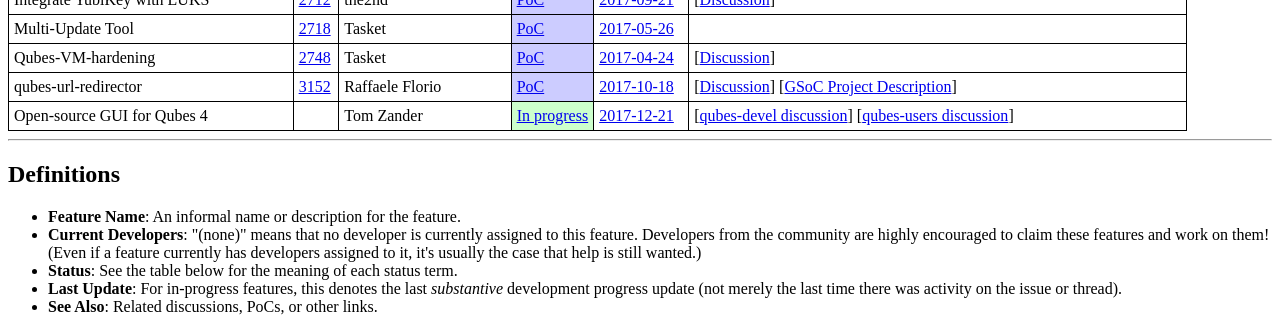
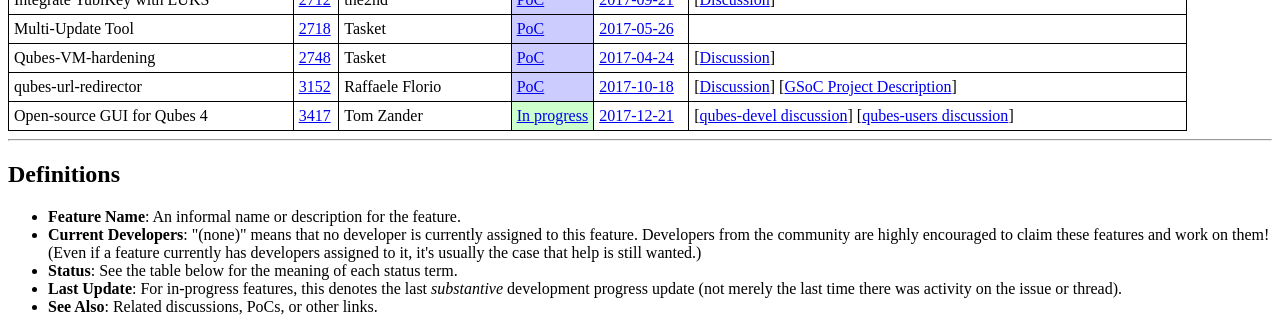
Before and after one commit to QubesOS/qubes-issues, a Jekyll site: the page built from index.md, in a window 1280 px wide. Shown: the part 796-1113 px from the top of the page. Built offline with Jekyll 4.4.1, drawn with Linux system fonts in a browser that asks for light colours.

Commit message:
Track #3417

```diff
--- a/_data/features.yml
+++ b/_data/features.yml
@@ -405,11 +405,11 @@
     url    :
 
 - name   : Open-source GUI for Qubes 4
-  issue  :
+  issue  : 3417
   devs   : Tom Zander
   status :
     term   : In progress
-    url    : https://groups.google.com/d/topic/qubes-devel/oMo9YvCFC9I/discussion
+    url    : https://github.com/QubesOS/qubes-issues/issues/3417
   updated:
     date   : 2017-12-21
     url    : https://groups.google.com/d/msg/qubes-devel/oMo9YvCFC9I/eROnHUW-AQAJ
```
